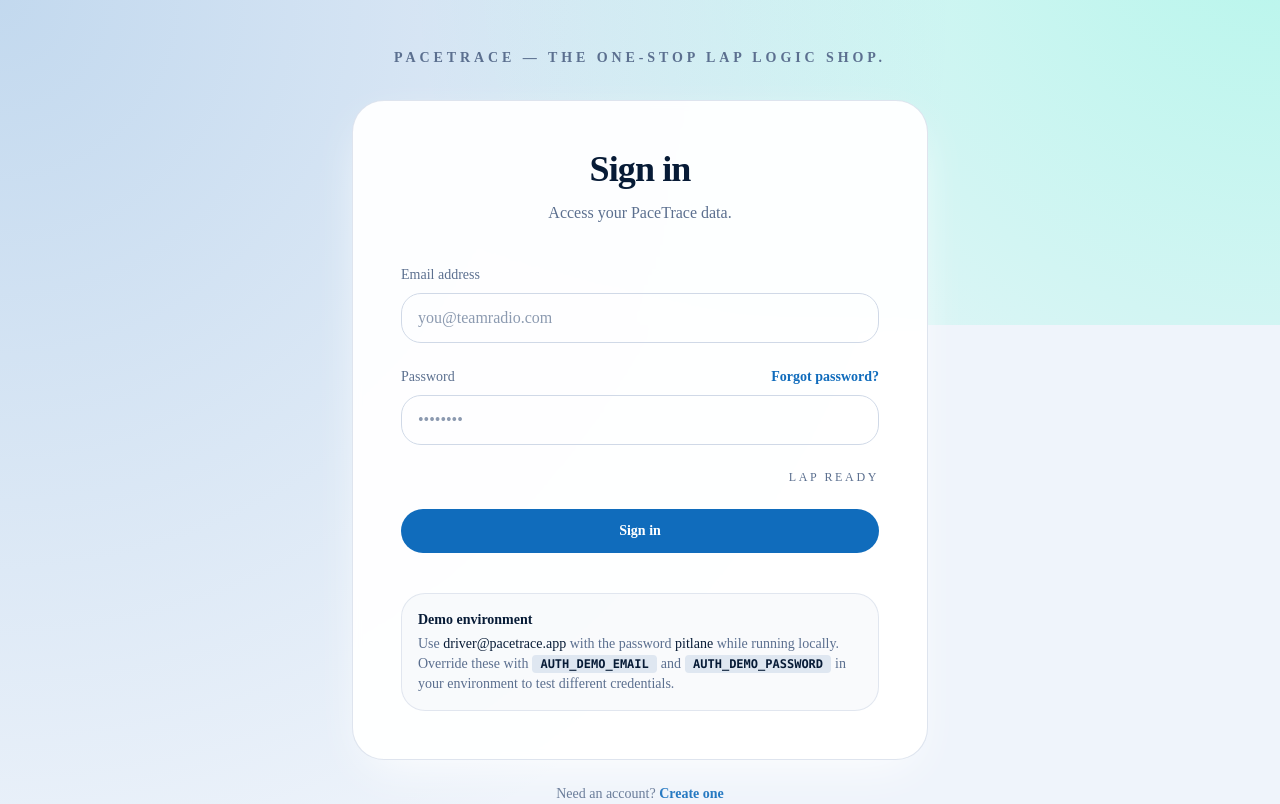
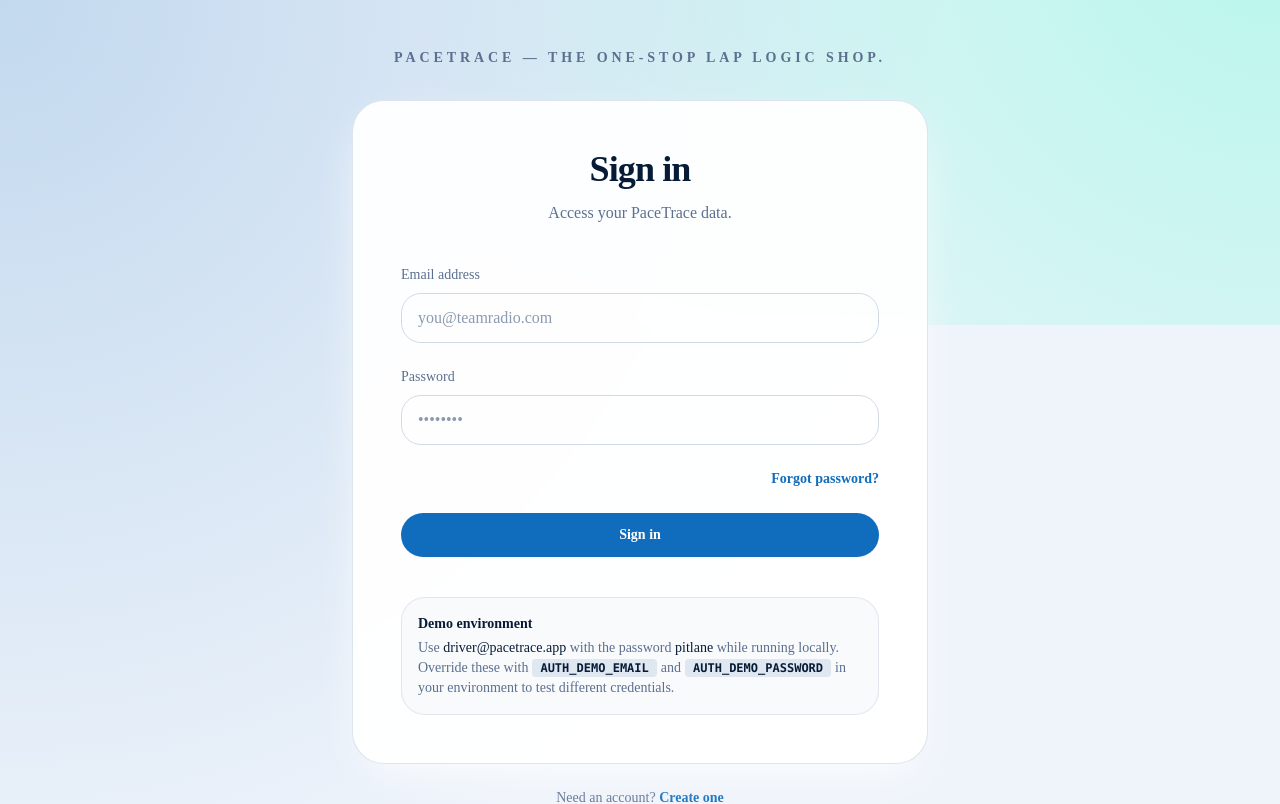
Before and after one commit to JaysonBrenton/PaceTrace, a Next.js app: page /login in a window 1280 px wide. Shown: the top 804 px of the page. Built offline with nearby package versions, Linux system fonts and the light colour scheme.

Commit message:
Adjust login form footer link placement

```diff
--- a/src/app/login/sign-in-form.tsx
+++ b/src/app/login/sign-in-form.tsx
@@ -105,14 +105,9 @@
         </div>
 
         <div className="grid gap-2 text-left">
-          <div className="flex items-center justify-between">
-            <label className="text-sm font-medium text-muted-foreground" htmlFor="password">
-              Password
-            </label>
-            <Link className="text-sm font-semibold text-accent transition hover:text-accent-muted" href="/forgot-password">
-              Forgot password?
-            </Link>
-          </div>
+          <label className="text-sm font-medium text-muted-foreground" htmlFor="password">
+            Password
+          </label>
           <input
             id="password"
             name="password"
@@ -132,8 +127,10 @@
           ) : null}
         </div>
 
-        <div className="flex justify-end text-sm">
-          <span className="text-xs uppercase tracking-[0.22em] text-muted-foreground">Lap ready</span>
+        <div className="flex justify-end">
+          <Link className="text-sm font-semibold text-accent transition hover:text-accent-muted" href="/forgot-password">
+            Forgot password?
+          </Link>
         </div>
 
         <button
--- a/src/components/auth/LoginForm.tsx
+++ b/src/components/auth/LoginForm.tsx
@@ -107,9 +107,8 @@
         disabled={disableForm}
         error={error}
       />
-      <div className="flex justify-between text-sm text-muted">
-        <span className="uppercase tracking-[0.22em]">Lap ready</span>
-        <a className="text-accent" href="/forgot-password">
+      <div className="flex justify-end text-sm">
+        <a className="text-accent transition hover:text-accent-muted" href="/forgot-password">
           Forgot password?
         </a>
       </div>
```
